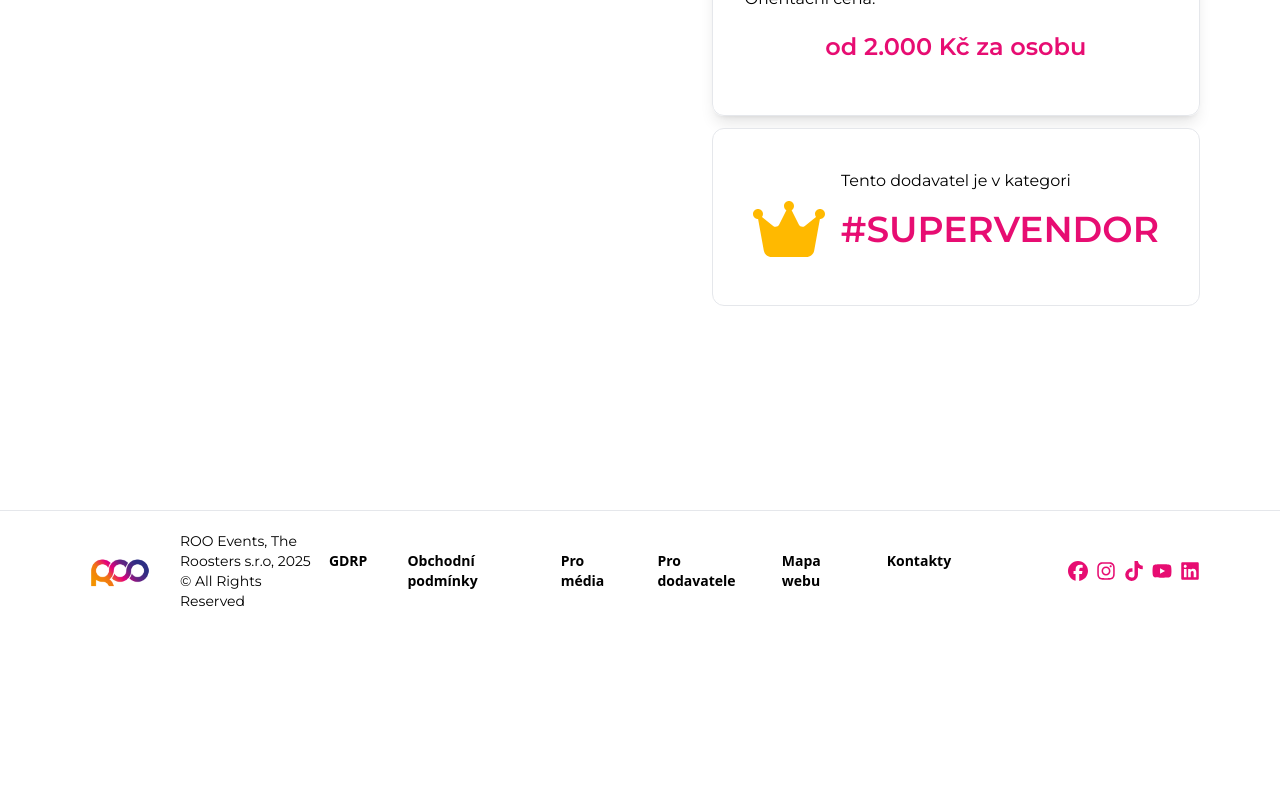
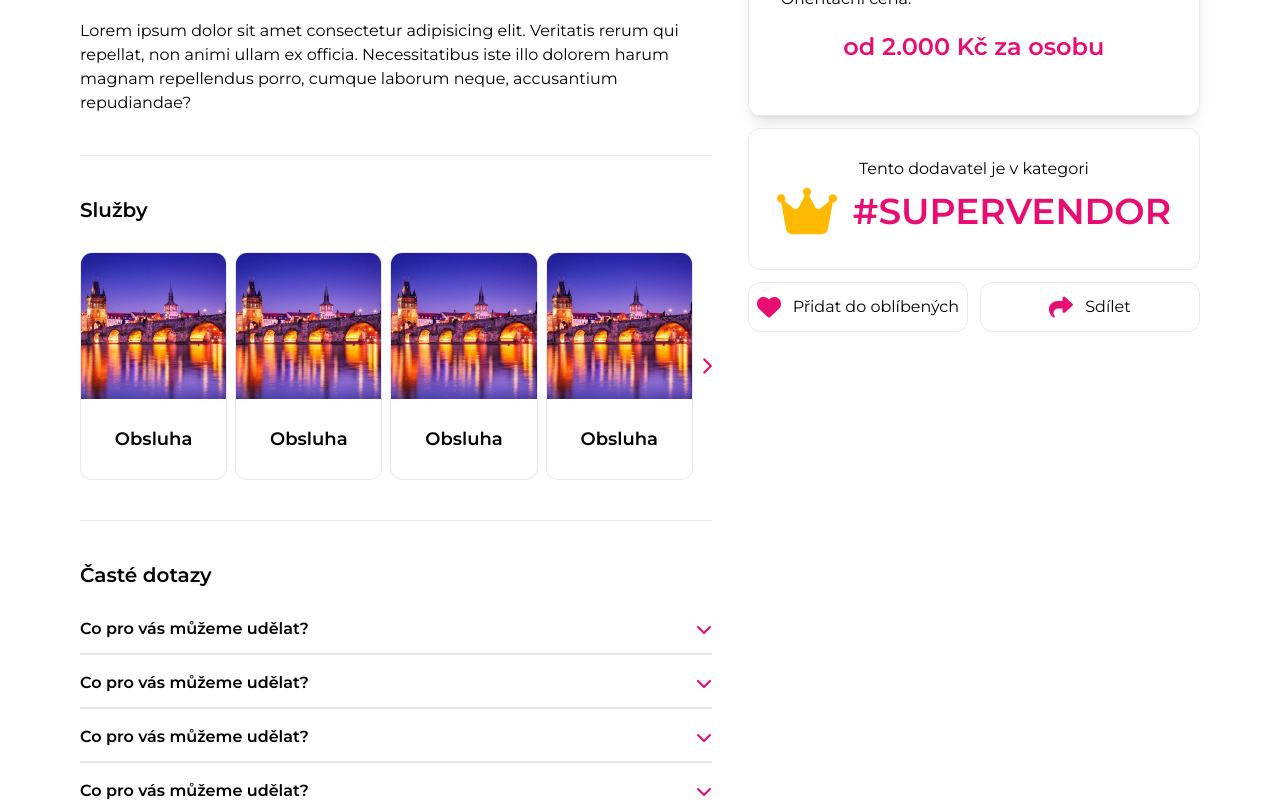
Before and after one commit to mardol131/roo, a Next.js app: page /inzerat/muj-inzerat in a window 1280 px wide. Shown: the part 980-1782 px from the top of the page. Before the commit the page ends 1611 px from the top, so only its background shows below. Built offline with nearby package versions, Linux system fonts and the light colour scheme.

Commit message:
Building inzerat page

```diff
--- a/app/_components/global/cards/ListingCard.tsx
+++ b/app/_components/global/cards/ListingCard.tsx
@@ -20,7 +20,9 @@ export default function ListingCard({}: Props) {
         Kategorie
       </button>
       <div
-        onClick={() => {
+        onClick={(e) => {
+          e.preventDefault();
+          e.stopPropagation();
           setIsLiked(!isLiked);
         }}
         className="cursor-pointer hover:scale-120 ease-in-out transition-all absolute right-2 top-2 text-lg"
--- /dev/null
+++ b/app/_components/global/molecules/FAQCard.tsx
@@ -0,0 +1,32 @@
+"use client";
+
+import { useState } from "react";
+import { FaChevronDown, FaChevronUp } from "react-icons/fa6";
+
+type FAQCardType = {
+  question: string;
+  answer: string;
+};
+
+export function FAQCard(props: FAQCardType) {
+  const [isOpen, setIsOpen] = useState(false);
+
+  return (
+    <div
+      onClick={() => {
+        setIsOpen(!isOpen);
+      }}
+      className="border-b-2 border-borderLight pb-3 flex flex-col gap-3 cursor-pointer"
+    >
+      <div className="flex items-center justify-between">
+        <h5 className="font-semibold">{props.question}</h5>
+        {isOpen ? (
+          <FaChevronUp className="text-pink" />
+        ) : (
+          <FaChevronDown className="text-pink" />
+        )}
+      </div>
+      {isOpen && <p>{props.answer}</p>}
+    </div>
+  );
+}
--- a/app/inzerat/[slug]/page.tsx
+++ b/app/inzerat/[slug]/page.tsx
@@ -1,5 +1,5 @@
 import SectionWrapper from "@/app/_components/wrappers/SectionWrapper";
-import React from "react";
+import React, { ReactNode } from "react";
 
 import image from "@/app/_images/test.jpg";
 import Image from "next/image";
@@ -7,7 +7,15 @@ import Heading from "@/app/_components/global/atoms/Heading";
 import { FaMapMarker, FaMapMarkerAlt } from "react-icons/fa";
 import { HiMiniUsers, HiUser, HiUsers } from "react-icons/hi2";
 import { GiForkKnifeSpoon, GiFruitTree } from "react-icons/gi";
-import { FaCrown, FaRegCalendar } from "react-icons/fa6";
+import {
+  FaChevronRight,
+  FaCrown,
+  FaHeart,
+  FaQ,
+  FaRegCalendar,
+  FaShare,
+} from "react-icons/fa6";
+import { FAQCard } from "@/app/_components/global/molecules/FAQCard";
 
 type Props = {};
 
@@ -116,9 +124,12 @@ export default function page({}: Props) {
         <PhotoGrid />
       </SectionWrapper>
       <SectionWrapper>
-        <div className="grid grid-cols-[3fr_2fr] w-full gap-3">
+        <div className="grid grid-cols-[3fr_2fr] w-full gap-9">
           <div className="min-h-screen">
             <ListingHeader />
+            <ListingDescription />
+            <SublistingsCards />
+            <ListingFAQ />
           </div>
           <ListingSidebar />
         </div>
@@ -167,7 +178,7 @@ export function ListingSidebar() {
 
   return (
     <div>
-      <div className="sticky top-40 flex flex-col gap-3">
+      <div className="sticky top-30 flex flex-col gap-3">
         {" "}
         <div className=" flex flex-col gap-5  border p-8 rounded-medium border-borderLight shadow-lg justify-center items-center">
           <div className="grid grid-cols-2 gap-4 w-full">{items}</div>
@@ -189,14 +200,132 @@ export function ListingSidebar() {
 
 export function SupervendorBanner() {
   return (
-    <div className="border border-borderLight bg-white rounded-medium p-10">
-      <p className="text-center">Tento dodavatel je v kategori</p>
-      <div className="flex items-center justify-center gap-4">
-        <FaCrown className="text-7xl text-amber-400" />
-        <p className="text-4xl font-semibold text-pink uppercase">
-          #Supervendor
-        </p>
+    <div className="flex flex-col gap-3">
+      <div className="border border-borderLight bg-white rounded-medium p-7">
+        <p className="text-center">Tento dodavatel je v kategori</p>
+        <div className="flex items-center justify-center gap-4">
+          <FaCrown className="text-6xl text-amber-400" />
+          <p className="text-4xl font-semibold text-pink uppercase">
+            #Supervendor
+          </p>
+        </div>
+      </div>
+      <div className="grid grid-cols-2 gap-3">
+        <button className="border border-borderLight rounded-medium items-center justify-center flex gap-3 py-3">
+          <FaHeart className="text-pink text-2xl" />
+          <p>Přidat do oblíbených</p>
+        </button>
+        <button className="border border-borderLight rounded-medium items-center justify-center flex gap-3">
+          <FaShare className="text-pink text-2xl" />
+          <p>Sdílet</p>
+        </button>
       </div>
     </div>
   );
 }
+
+export function ListingDescription() {
+  return (
+    <CardSectionWrapper heading="Kouzelný resort pro Vaši akci">
+      <p>
+        Lorem ipsum dolor sit amet consectetur adipisicing elit. Veritatis rerum
+        qui repellat, non animi ullam ex officia. Necessitatibus iste illo
+        dolorem harum magnam repellendus porro, cumque laborum neque,
+        accusantium repudiandae?
+      </p>
+    </CardSectionWrapper>
+  );
+}
+
+export type CardSectionWrapperPropsType = {
+  children: ReactNode;
+  heading?: string;
+};
+
+export function CardSectionWrapper(props: CardSectionWrapperPropsType) {
+  return (
+    <div className="pt-10 border-t mt-10 border-borderLight flex flex-col gap-7">
+      {props.heading && <h3 className="font-semibold">{props.heading}</h3>}
+      {props.children}
+    </div>
+  );
+}
+
+export function SublistingsCards() {
+  return (
+    <CardSectionWrapper heading="Služby">
+      <div className="flex flex-col gap-5">
+        <div className="">
+          <div className="flex gap-2">
+            <SublistingCard />
+            <SublistingCard />
+            <SublistingCard />
+            <SublistingCard />
+            <FaChevronRight className="text-3xl text-pink self-center" />
+          </div>
+        </div>
+      </div>
+    </CardSectionWrapper>
+  );
+}
+
+export function SublistingCard() {
+  return (
+    <div className="border border-borderLight rounded-medium overflow-hidden">
+      <Image
+        src={image}
+        width={400}
+        height={400}
+        alt="img"
+        className="aspect-square object-cover"
+      />
+      <h4 className="min-h-20 flex items-center justify-center font-semibold">
+        Obsluha
+      </h4>
+    </div>
+  );
+}
+
+export function ListingFAQ() {
+  return (
+    <CardSectionWrapper heading="Časté dotazy">
+      <div className="flex flex-col gap-4">
+        <FAQCard
+          question="Co pro vás můžeme udělat?"
+          answer="  Lorem ipsum dolor sit amet consectetur adipisicing elit. Veritatis rerum
+        qui repellat, non animi ullam ex officia. Necessitatibus iste illo
+        dolorem harum magnam repellendus porro, cumque laborum neque,
+        accusantium repudiandae?"
+        />
+        <FAQCard
+          question="Co pro vás můžeme udělat?"
+          answer="  Lorem ipsum dolor sit amet consectetur adipisicing elit. Veritatis rerum
+        qui repellat, non animi ullam ex officia. Necessitatibus iste illo
+        dolorem harum magnam repellendus porro, cumque laborum neque,
+        accusantium repudiandae?"
+        />{" "}
+        <FAQCard
+          question="Co pro vás můžeme udělat?"
+          answer="  Lorem ipsum dolor sit amet consectetur adipisicing elit. Veritatis rerum
+        qui repellat, non animi ullam ex officia. Necessitatibus iste illo
+        dolorem harum magnam repellendus porro, cumque laborum neque,
+        accusantium repudiandae?"
+        />{" "}
+        <FAQCard
+          question="Co pro vás můžeme udělat?"
+          answer="  Lorem ipsum dolor sit amet consectetur adipisicing elit. Veritatis rerum
+        qui repellat, non animi ullam ex officia. Necessitatibus iste illo
+        dolorem harum magnam repellendus porro, cumque laborum neque,
+        accusantium repudiandae?"
+        />{" "}
+        <FAQCard
+          question="Co pro vás můžeme udělat?"
+          answer="  Lorem ipsum dolor sit amet consectetur adipisicing elit. Veritatis rerum
+        qui repellat, non animi ullam ex officia. Necessitatibus iste illo
+        dolorem harum magnam repellendus porro, cumque laborum neque,
+        accusantium repudiandae?"
+        />
+      </div>
+    </CardSectionWrapper>
+  );
+}
```
